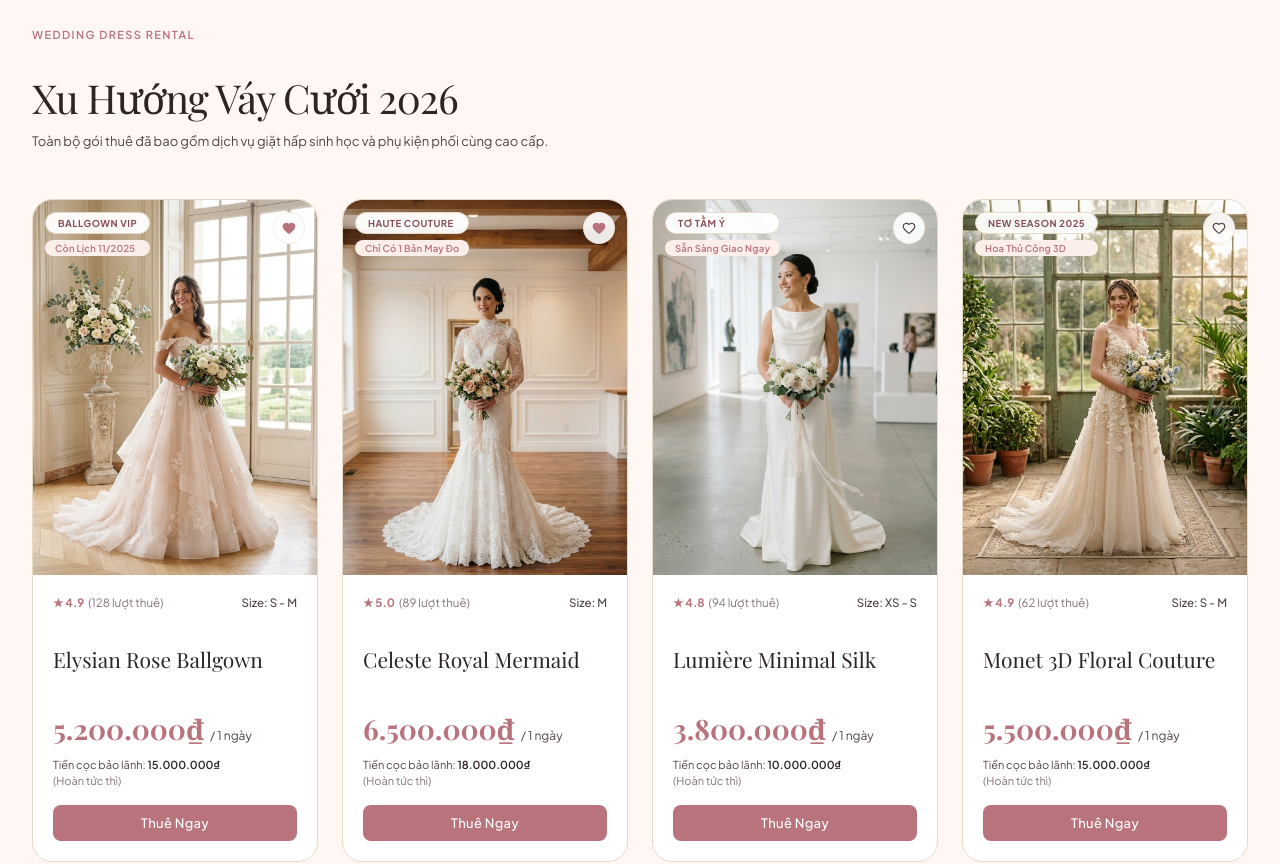
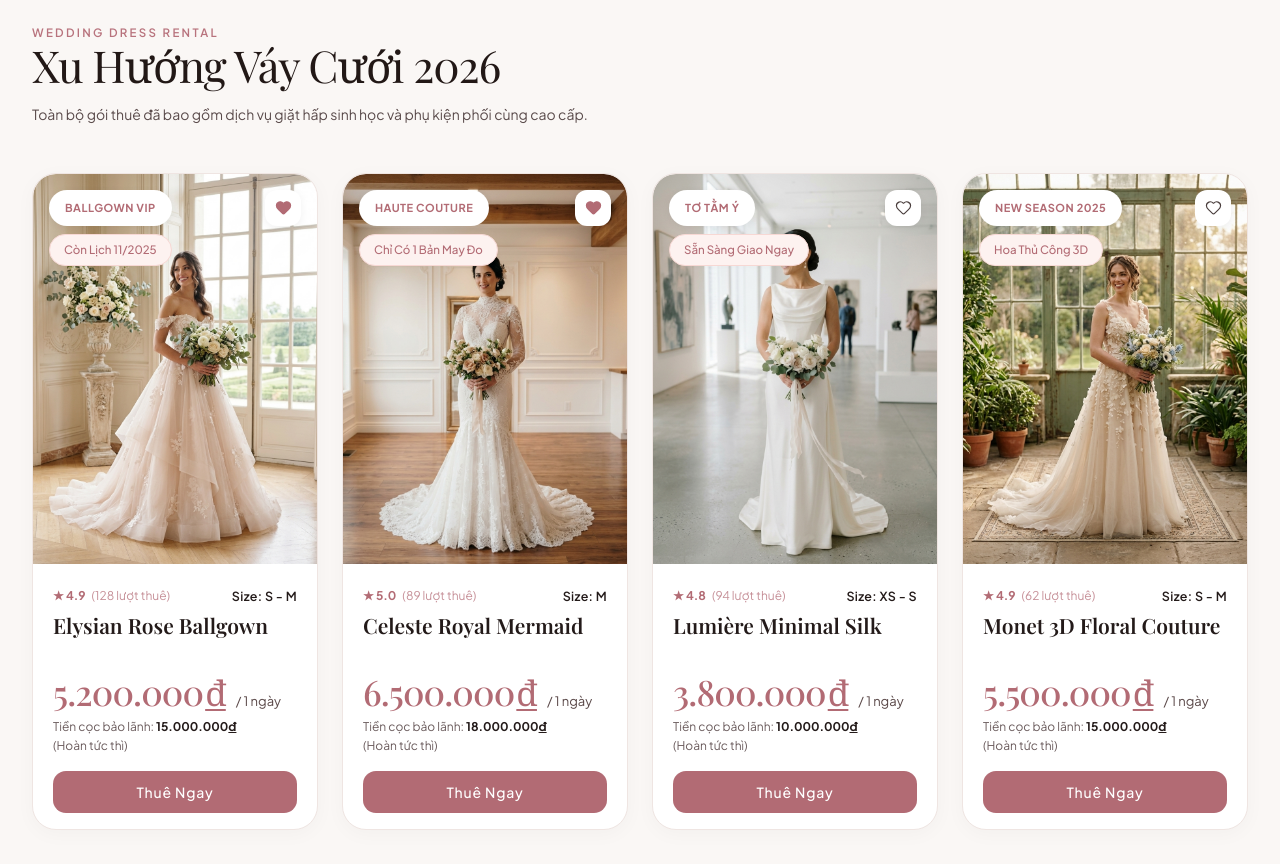
Before and after one commit to chip169/Wedding-Dress-Rental-Website-System, a React (Vite) app in the folder frontend/: page / in a window 1280 px wide. Shown: the part 1620-2484 px from the top of the page. Built offline with nearby package versions, Linux system fonts and the light colour scheme; a web font is replaced by a local one.

Commit message:
feat(trending): update card layout, badges, squircle heart button and price typography

```diff
--- a/frontend/src/components/TrendingCollection.jsx
+++ b/frontend/src/components/TrendingCollection.jsx
@@ -56,106 +56,136 @@ const products = [
   },
 ];
 
+const renderPriceWithDong = (priceStr) => {
+  const num = priceStr.replace(/[^0-9.]/g, '');
+  return (
+    <span>
+      {num}<span className="underline decoration-[2px] underline-offset-[3px] ml-0.5 font-medium">đ</span>
+    </span>
+  );
+};
+
+const renderDepositWithDong = (amountStr) => {
+  const num = amountStr.replace(/[^0-9.]/g, '');
+  return (
+    <span>
+      {num}<span className="underline decoration-1 underline-offset-1">đ</span>
+    </span>
+  );
+};
+
 const TrendingCollection = ({ onBookProduct, onToggleWishlist, wishlistedIds = [1] }) => {
   return (
-    <section id="collection" className="py-20 bg-[#FFF7F4] border-y border-[#E6DAC8]/60">
-      <div className="max-w-[1280px] mx-auto px-6 sm:px-8">
+    <section id="collection" className="py-16 sm:py-20 bg-[#FAF7F5]">
+      <div className="max-w-[1280px] mx-auto px-5 sm:px-8">
 
         {/* Section Header */}
-        <div className="max-w-[620px] mb-12">
-          <span className="font-jakarta font-semibold text-[11px] leading-[14px] tracking-[1.4px] uppercase text-[#B8737D] block mb-2">
+        <div className="max-w-[700px] mb-10 sm:mb-12 text-left">
+          <span className="font-jakarta font-semibold text-[11px] sm:text-[11.5px] tracking-[0.2em] uppercase text-[#B8737D] block mb-0.5 leading-none">
             WEDDING DRESS RENTAL
           </span>
-          <h2 className="font-playfair text-[34px] sm:text-[40px] leading-[46px] font-normal tracking-tight text-[#2C2523] mb-2.5">
+          <h2 className="font-playfair text-[38px] sm:text-[44px] leading-[1.15] font-normal tracking-tight text-[#221816] mb-3 m-0">
             Xu Hướng Váy Cưới 2026
           </h2>
-          <p className="font-jakarta text-[13px] leading-[20px] text-[#514344] m-0">
+          <p className="font-jakarta text-[13.5px] sm:text-[14px] leading-[22px] text-[#5A4B4B] m-0 font-normal">
             Toàn bộ gói thuê đã bao gồm dịch vụ giặt hấp sinh học và phụ kiện phối cùng cao cấp.
           </p>
         </div>
 
         {/* 4-Column Product Grid */}
-        <div className="grid grid-cols-1 sm:grid-cols-2 lg:grid-cols-4 gap-6">
+        <div className="grid grid-cols-1 sm:grid-cols-2 lg:grid-cols-4 gap-5 sm:gap-6">
           {products.map((item) => {
             const isWishlisted = wishlistedIds.includes(item.id);
             return (
               <div
                 key={item.id}
-                className="bg-white border border-[#E6DAC8] rounded-[20px] overflow-hidden shadow-xs hover:shadow-lg transition-all duration-300 flex flex-col justify-between"
+                className="bg-white border border-[#EFE5E2] rounded-[24px] overflow-hidden shadow-[0px_4px_20px_rgba(44,37,35,0.03)] hover:shadow-[0px_12px_32px_rgba(44,37,35,0.07)] transition-all duration-300 flex flex-col group"
               >
                 {/* Image & Badges */}
-                <div className="relative w-full h-[375px] bg-[#FCEEE9] overflow-hidden rounded-t-[19px]">
+                <div className="relative w-full h-[370px] sm:h-[390px] bg-[#FCEEE9] overflow-hidden rounded-t-[23px]">
                   <img
                     src={item.image}
                     alt={item.name}
-                    className="w-full h-full object-cover object-top hover:scale-105 transition-transform duration-500"
+                    className="w-full h-full object-cover object-top group-hover:scale-105 transition-transform duration-500 ease-out"
                   />
 
                   {/* Left Badges */}
-                  <div className="absolute top-3 left-3 flex flex-col gap-1.5 z-10">
-                    <span className="px-3 py-1 rounded-full bg-white/95 border border-[#E6DAC8] text-[#854F55] font-jakarta font-bold text-[9.5px] tracking-[0.5px] uppercase shadow-xs">
+                  <div className="absolute top-4 left-4 flex flex-col items-start gap-2 z-10">
+                    <span className="h-[36px] px-4 rounded-full bg-white text-[#B26B74] font-jakarta font-bold text-[11px] tracking-[0.5px] uppercase shadow-[0_2px_8px_rgba(0,0,0,0.06)] flex items-center justify-center">
                       {item.badgeMain}
                     </span>
-                    <span className="px-2.5 py-0.5 rounded-full bg-[#FCEEE9] text-[#B8737D] font-jakarta font-semibold text-[9.5px] tracking-[0.2px] shadow-xs">
+                    <span className="h-[32px] px-3.5 rounded-full bg-[#FDF2F0] border border-[#F7D8D4] text-[#B26B74] font-jakarta font-medium text-[11.5px] tracking-normal shadow-[0_1px_4px_rgba(0,0,0,0.02)] flex items-center justify-center">
                       {item.badgeSub}
                     </span>
                   </div>
 
-                  {/* Right Heart Button */}
+                  {/* Right Heart Button (Rounded rectangle squircle matching reference) */}
                   <button
                     type="button"
                     onClick={(e) => {
                       e.stopPropagation();
                       onToggleWishlist && onToggleWishlist(item.id);
                     }}
-                    className="absolute top-3 right-3 w-8 h-8 rounded-full bg-white/90 backdrop-blur-sm flex items-center justify-center text-[#514344] hover:text-[#B8737D] border border-[#E6DAC8]/40 shadow-xs cursor-pointer z-10 transition-transform active:scale-90 p-0"
+                    className="absolute top-4 right-4 w-[36px] h-[36px] rounded-[12px] bg-white shadow-[0_2px_8px_rgba(0,0,0,0.06)] flex items-center justify-center text-[#4A3E3D] hover:text-[#B26B74] border-0 cursor-pointer z-10 transition-transform hover:scale-105 active:scale-90 p-0"
                     title="Yêu thích"
+                    aria-label="Yêu thích"
                   >
                     <Heart
-                      className={`w-3.5 h-3.5 ${isWishlisted ? 'fill-[#B8737D] text-[#B8737D]' : 'text-[#514344]'}`}
+                      className={`w-[17px] h-[17px] ${isWishlisted ? 'fill-[#B26B74] text-[#B26B74]' : 'text-[#4A3E3D]'}`}
+                      strokeWidth={1.65}
                     />
                   </button>
                 </div>
 
-                {/* Details Bottom */}
-                <div className="p-5 flex flex-col flex-1 justify-between">
+                {/* Details Bottom - Compact and hugging button closely at the bottom */}
+                <div className="px-5 pt-6 sm:pt-6.5 pb-4 flex flex-col justify-start">
                   <div>
                     {/* Rating & Size Row */}
-                    <div className="flex items-center justify-between text-[11.5px] font-jakarta mb-2">
-                      <div className="flex items-center gap-1">
-                        <span className="text-[#B8737D] font-bold">★ {item.rating}</span>
-                        <span className="text-[#847374] font-normal">({item.rentCount})</span>
+                    <div className="flex items-center justify-between text-[12px] font-jakarta mb-2">
+                      <div className="flex items-center gap-1.5 text-[#B26B74]">
+                        <span className="font-bold">★ {item.rating}</span>
+                        <span className="text-[#C69098] font-normal">({item.rentCount})</span>
                       </div>
-                      <span className="text-[#514344] font-medium">{item.size}</span>
+                      <span className="text-[#231A19] font-semibold tracking-wide text-[12.5px]">
+                        {item.size}
+                      </span>
                     </div>
 
                     {/* Product Name */}
-                    <h3 className="font-playfair text-[21px] leading-[28px] font-normal text-[#2C2523] mb-4 min-h-[56px] flex items-center">
-                      {item.name}
-                    </h3>
+                    <div className="min-h-[48px] mb-3.5 flex items-start">
+                      <h3 className="font-playfair text-[20px] sm:text-[21px] leading-[26px] font-semibold text-[#231A19] m-0 text-left">
+                        {item.name}
+                      </h3>
+                    </div>
                   </div>
 
                   {/* Price & Deposit */}
-                  <div className="pt-2">
-                    <div className="flex items-baseline gap-1.5 mb-1.5">
-                      <span className="font-playfair font-bold text-[28px] leading-tight text-[#B8737D]">
-                        {item.price}
+                  <div>
+                    {/* Price & Unit - Large Didone Serif style */}
+                    <div className="flex items-baseline gap-1.5 mb-2 flex-nowrap">
+                      <span className="font-playfair font-medium text-[33px] sm:text-[35px] leading-none text-[#B26B74] tracking-tight whitespace-nowrap">
+                        {renderPriceWithDong(item.price)}
                       </span>
-                      <span className="font-jakarta text-[12px] text-[#514344]">
+                      <span className="font-jakarta text-[13px] text-[#5A4848] font-normal whitespace-nowrap ml-1">
                         / 1 ngày
                       </span>
                     </div>
 
-                    <p className="font-jakarta text-[11px] leading-[16px] text-[#514344] mb-4">
-                      Tiền cọc bảo lãnh: <strong className="font-semibold text-[#2C2523]">{item.depositAmount}</strong> <br />
-                      <span className="text-[#847374]">(Hoàn tức thì)</span>
-                    </p>
+                    {/* Deposit notice */}
+                    <div className="font-jakarta text-[12px] leading-[19px] text-[#6B5C5D] mb-4 text-left">
+                      <p className="m-0">
+                        Tiền cọc bảo lãnh: <strong className="font-bold text-[#231A19]">{renderDepositWithDong(item.depositAmount)}</strong>
+                      </p>
+                      <p className="m-0 text-[#6B5C5D]">
+                        (Hoàn tức thì)
+                      </p>
+                    </div>
 
                     {/* Thuê Ngay Button */}
                     <button
                       type="button"
                       onClick={() => onBookProduct && onBookProduct(item)}
-                      className="w-full py-2.5 rounded-lg bg-[#B8737D] text-white font-jakarta text-[13px] font-medium tracking-wide hover:bg-[#a6626c] transition-all cursor-pointer border-0 shadow-xs"
+                      className="w-full py-3 rounded-[13px] bg-[#B26B74] hover:bg-[#a05a63] text-white font-jakarta text-[14px] font-medium tracking-[0.8px] transition-colors cursor-pointer border-0 shadow-xs flex items-center justify-center active:scale-[0.99]"
                     >
                       Thuê Ngay
                     </button>
```
